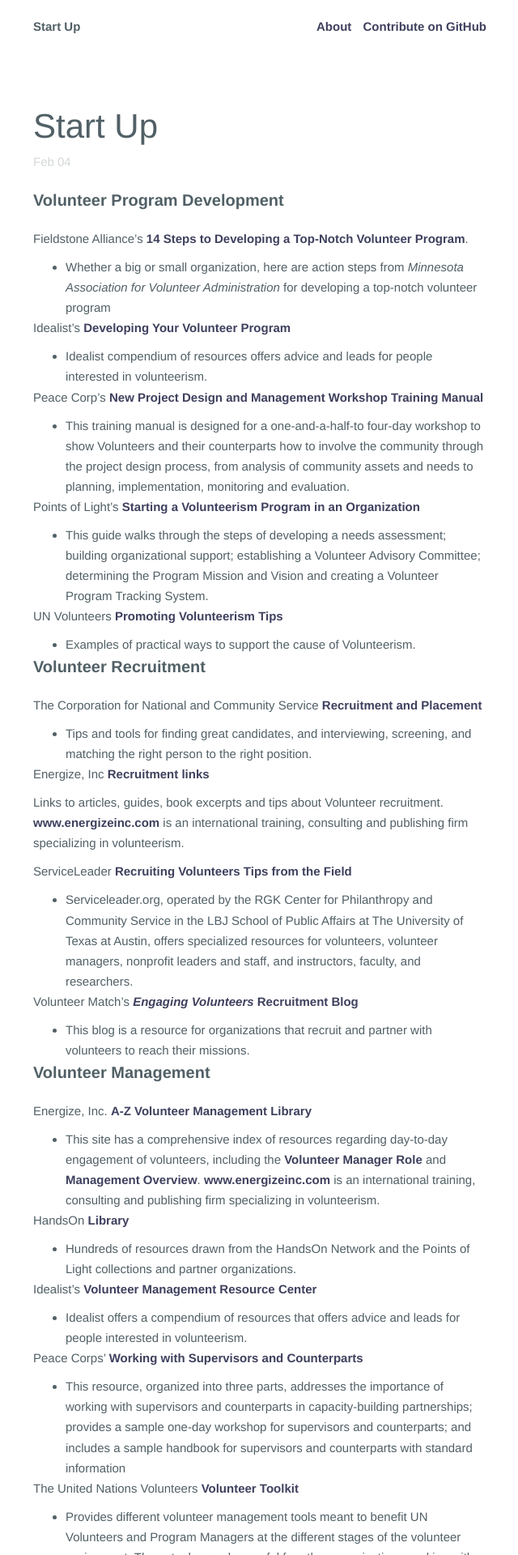
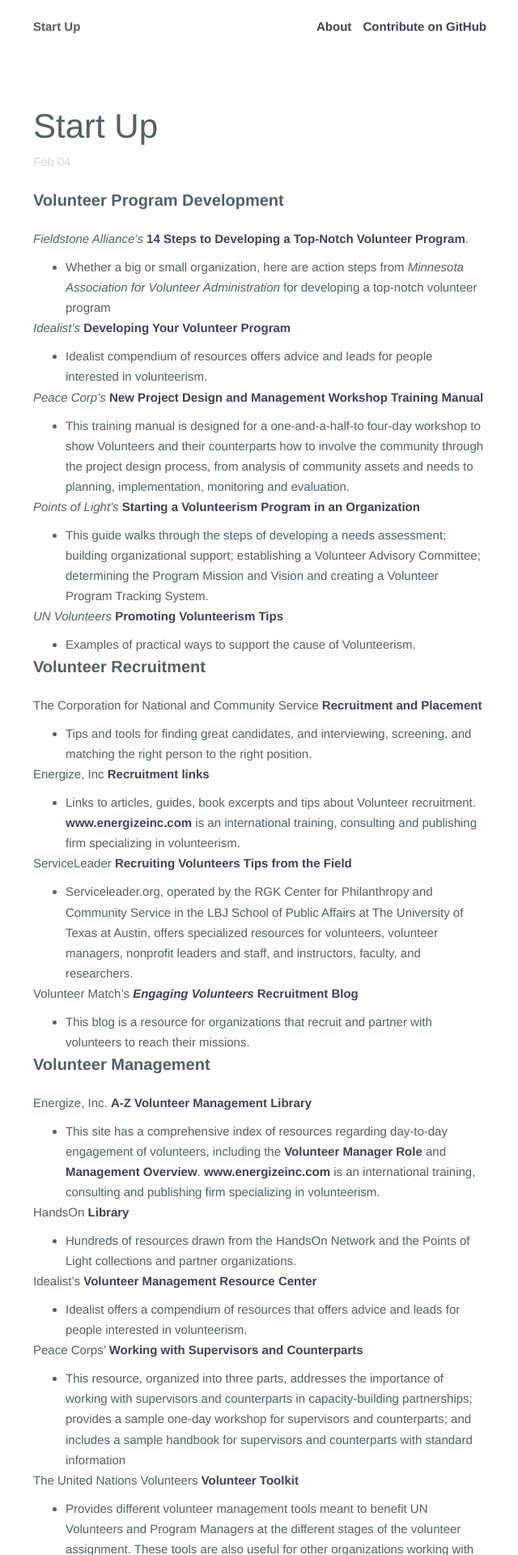
Before and after one commit to PeaceCorps/Volunteerism-Toolkit, a Jekyll site: the page built from _posts/2015-02-04-start-up.md, in a window 1280 px wide. Shown: the top 1920 px of the page at 81% size, without its empty margins (319-959 px from the left). Built offline with Jekyll 4.4.1, drawn with Linux system fonts in a browser that asks for light colours; Markdown is read by kramdown in place of the engine named in the settings.

```diff
--- a/_posts/2015-02-04-start-up.md
+++ b/_posts/2015-02-04-start-up.md
@@ -6,27 +6,26 @@ layout: blog
 
 ### **Volunteer Program Development**
 
-Fieldstone Alliance's [14 Steps to Developing a Top-Notch Volunteer Program](http://www.fieldstonealliance.org/client/tools_you_can_use/02-19-09_start_volunteer_program.cfm%22%20%5Cl%20%2211).
+_Fieldstone Alliance's_ [14 Steps to Developing a Top-Notch Volunteer Program](http://www.fieldstonealliance.org/client/tools_you_can_use/02-19-09_start_volunteer_program.cfm%22%20%5Cl%20%2211).
 
 - Whether a big or small organization, here are action steps from _Minnesota Association for Volunteer Administration_ for developing a top-notch volunteer program
 
 
-Idealist's [Developing Your Volunteer Program](http://www.idealist.org/info/VolunteerMgmt/Developing)
+_Idealist's_ [Developing Your Volunteer Program](http://www.idealist.org/info/VolunteerMgmt/Developing)
 
 - Idealist compendium of resources offers advice and leads for people interested in volunteerism.
 
-Peace Corp's [New Project Design and Management Workshop Training Manual](http://collection.peacecorps.gov/cdm/singleitem/collection/p15105coll3/id/104/rec/78)
+_Peace Corp's_ [New Project Design and Management Workshop Training Manual](http://collection.peacecorps.gov/cdm/singleitem/collection/p15105coll3/id/104/rec/78)
 
 - This training manual is designed for a one-and-a-half-to four-day workshop to show Volunteers and their counterparts how to involve the community through the project design process, from analysis of community assets and needs to planning, implementation, monitoring and evaluation.
 
 
-Points of Light's [Starting a Volunteerism Program in an Organization](http://www.vaservice.org/uploads/public/Resource_Library/Nonprofit_Management/Volunteer_Recruitment_and_Management/01_Recruitment_and_Development/Starting_a_Volunteer_Program.pdf)
+_Points of Light's_ [Starting a Volunteerism Program in an Organization](http://www.vaservice.org/uploads/public/Resource_Library/Nonprofit_Management/Volunteer_Recruitment_and_Management/01_Recruitment_and_Development/Starting_a_Volunteer_Program.pdf)
 
 - This guide walks through the steps of developing a needs assessment; building organizational support; establishing a Volunteer Advisory Committee;
     determining the Program Mission and Vision and creating a Volunteer Program Tracking System.
 
-UN Volunteers
-        [Promoting Volunteerism Tips](http://www.worldvolunteerweb.org/resources/how-to-guides/support.html)
+_UN Volunteers_ [Promoting Volunteerism Tips](http://www.worldvolunteerweb.org/resources/how-to-guides/support.html)
 
 - Examples of practical ways to support the cause of Volunteerism.
 
@@ -39,7 +38,7 @@ The Corporation for National and Community Service [Recruitment and Placement](h
 
 Energize, Inc [Recruitment links](https://www.energizeinc.com/how_tos_volunteer_management/recruitment)
 
-Links to articles, guides, book excerpts and tips about Volunteer recruitment. [www.energizeinc.com](http://www.energizeinc.com/) is an international training, consulting and publishing firm specializing in volunteerism.
+- Links to articles, guides, book excerpts and tips about Volunteer recruitment. [www.energizeinc.com](http://www.energizeinc.com/) is an international training, consulting and publishing firm specializing in volunteerism.
 
 ServiceLeader [Recruiting Volunteers Tips from the Field](http://www.serviceleader.org/leaders/recruitingsub)
 
```
